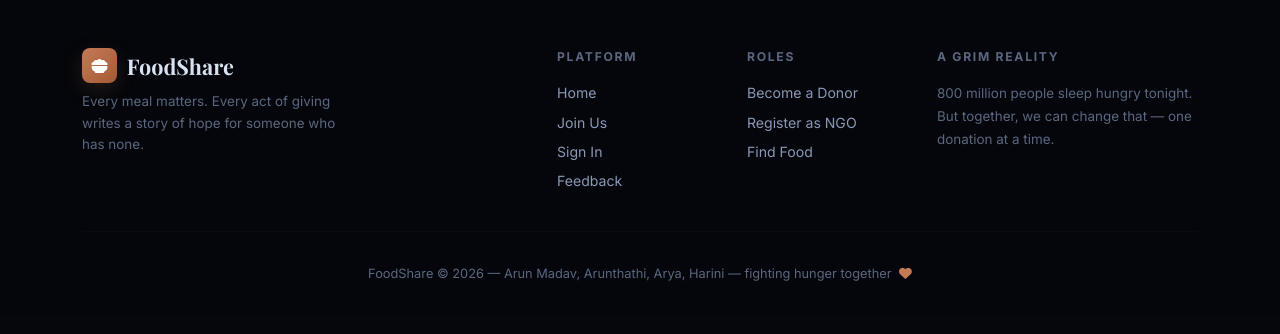
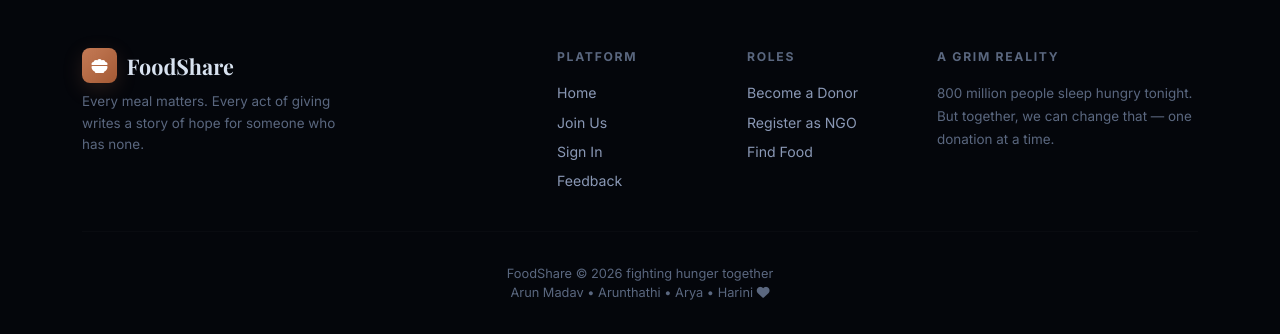
Before and after one commit to aryaanand055/DBMS, a Flask app: page /admin/reports in a window 1280 px wide. Shown: the part 583-917 px from the top of the page. Before the commit the page ends 864 px from the top, so only its background shows below. Run offline with Flask 3, Linux system fonts and the light colour scheme; the visitor is signed in with stand-in values (Sample User, id 1); data that the repository does not hold is empty; some libraries are stand-ins or nearby versions; some web fonts are replaced.

Commit message:
Revamp footer with brand and team member display

```diff
--- a/templates/base.html
+++ b/templates/base.html
@@ -113,10 +113,23 @@
             </div>
         </div>
         <hr class="footer-divider">
-        <p class="footer-copy text-center mb-0">
-            FoodShare &copy; 2026 &mdash; Arun Madav, Arunthathi, Arya, Harini &mdash; fighting hunger together
-            <i class="fa fa-heart ms-1" style="color:var(--warm);"></i>
-        </p>
+   <p class="footer-copy text-center mb-0">
+    <span class="brand">FoodShare</span> &copy; 2026
+    <span class="tagline">fighting hunger together</span>
+    <br>
+
+    <span class="team">
+        <span class="member">Arun Madav</span>
+        <span class="dot">•</span>
+        <span class="member">Arunthathi</span>
+        <span class="dot">•</span>
+        <span class="member">Arya</span>
+        <span class="dot">•</span>
+        <span class="member">Harini</span>
+    </span>
+
+    <i class="fa fa-heart heart-icon"></i>
+   </p>
     </div>
 </footer>
 
```
